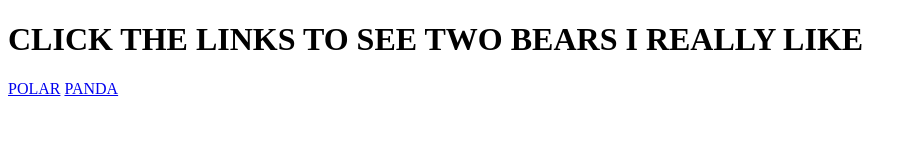
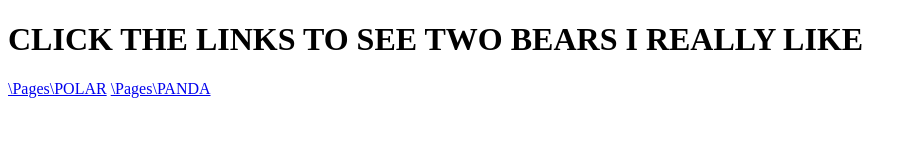
Before and after one commit to Jarvidan/Bears, a plain HTML site: page index.html in a window 1280 px wide. Shown: the whole page, without its empty margins (0-917 px from the left). Drawn offline with Linux system fonts and the light colour scheme.

Commit message:
Update index.html

```diff
--- a/index.html
+++ b/index.html
@@ -5,7 +5,7 @@
 	</head>
 	<body>
 		<h1>CLICK THE LINKS TO SEE TWO BEARS I REALLY LIKE</h1>
-		<a href=" ">POLAR</a>
-		<a href=" ">PANDA</a>
+		<a href=" ">\Pages\POLAR</a>
+		<a href=" ">\Pages\PANDA</a>
 	</body>
 </html>
```
